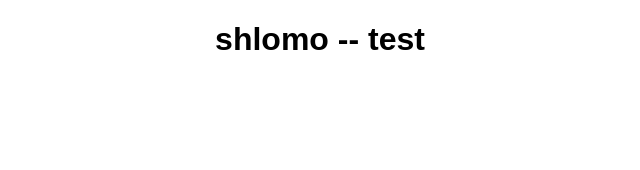
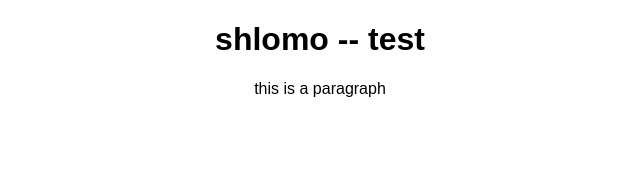
Before and after one commit to ShlomoCarmen/CODteam, a React (Create React App) app in the folder scoper/: page / in a window 1280 px wide. Shown: the top 170 px of the page, without its empty margins (320-960 px from the left). Built offline with nearby package versions, Linux system fonts and the light colour scheme.

Commit message:
a change

```diff
--- a/scoper/src/App.js
+++ b/scoper/src/App.js
@@ -7,6 +7,7 @@ class App extends Component {
     return (
       <div className="App">
        <h1>shlomo -- test</h1>
+       <p>this is a paragraph</p>
       </div>
     );
   }
```
